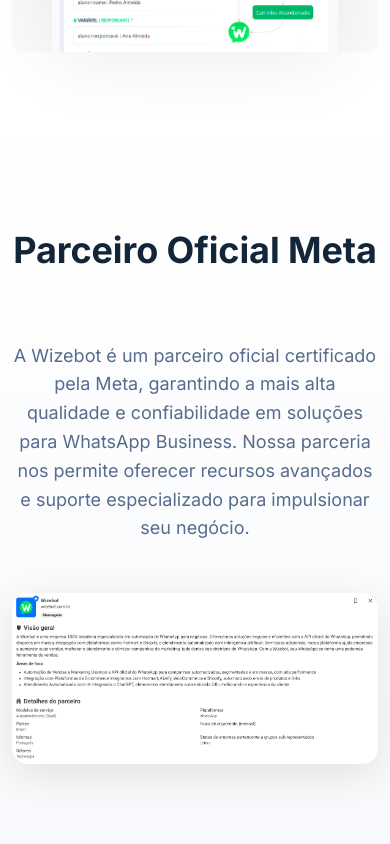
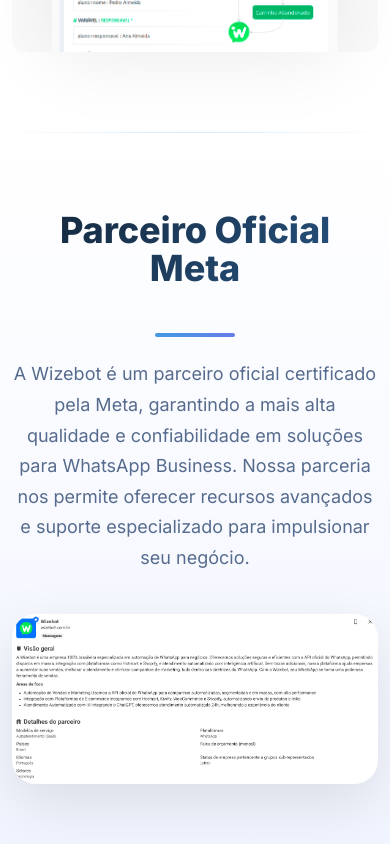
Before and after one commit to jonasouzads/wizebot-site, a Next.js app: page / in a window 390 px wide. Shown: the part 3140-3984 px from the top of the page. Built offline with nearby package versions, Linux system fonts and the light colour scheme.

Commit message:
Novas atualizacoes

```diff
--- a/src/assets/css/main.css
+++ b/src/assets/css/main.css
@@ -1182,7 +1182,7 @@
   padding: 8px 25px;
   background-color: #fff;
   color: #333;
-  border-radius: 30px;
+  border-radius: 5px;
   font-weight: 500;
   transition: all 0.3s ease;
   text-decoration: none;
@@ -1192,11 +1192,6 @@
   text-align: center;
 }
 
-.wizebot-login-btn:hover {
-  background-color: #f0f0f0;
-  transform: translateY(-2px);
-  box-shadow: 0 2px 8px rgba(0, 0, 0, 0.1);
-}
 
 @media (max-width: 768px) {
   .form-feedback {
--- a/src/assets/css/meta-partnership.css
+++ b/src/assets/css/meta-partnership.css
@@ -1,40 +1,91 @@
 /* Meta Partnership Section */
 .wizebot-meta-partnership-section {
-  padding: 100px 0;
-  background: linear-gradient(180deg, #ffffff 0%, #f8f9fc 100%);
+  padding: 120px 0;
+  background: linear-gradient(180deg, #ffffff 0%, #f0f4ff 100%);
+  position: relative;
+  overflow: hidden;
+}
+
+.wizebot-meta-partnership-section::before {
+  content: '';
+  position: absolute;
+  top: 0;
+  left: 0;
+  right: 0;
+  height: 1px;
+  background: linear-gradient(90deg, transparent 0%, rgba(66, 153, 225, 0.2) 50%, transparent 100%);
+}
+
+.wizebot-meta-partnership-content {
+  position: relative;
+  z-index: 1;
 }
 
 .wizebot-meta-partnership-content .wizebot-section-title {
   font-size: 48px;
-  font-weight: 700;
-  color: #132538;
+  font-weight: 800;
+  background: linear-gradient(135deg, #132538 0%, #2b5c8f 100%);
+  -webkit-background-clip: text;
+  -webkit-text-fill-color: transparent;
   margin-bottom: 32px;
+  position: relative;
+  display: inline-block;
+}
+
+.wizebot-meta-partnership-content .wizebot-section-title::after {
+  content: '';
+  position: absolute;
+  bottom: -10px;
+  left: 50%;
+  transform: translateX(-50%);
+  width: 80px;
+  height: 4px;
+  background: linear-gradient(90deg, #4299e1 0%, #667eea 100%);
+  border-radius: 2px;
 }
 
 .wizebot-meta-partnership-content .wizebot-section-text {
   font-size: 20px;
-  line-height: 1.6;
+  line-height: 1.7;
   color: #566b8d;
-  margin-bottom: 50px;
-  max-width: 900px;
+  margin-bottom: 60px;
+  max-width: 800px;
   margin-left: auto;
   margin-right: auto;
+  font-weight: 400;
 }
 
 .wizebot-meta-partnership-content .wizebot-meta-partnership-image {
-  border-radius: 16px;
+  border-radius: 24px;
   overflow: hidden;
-  box-shadow: 0 10px 40px rgba(0, 0, 0, 0.1);
+  box-shadow: 0 20px 60px rgba(0, 0, 0, 0.1);
   margin-bottom: 40px;
   display: inline-block;
-  transition: transform 0.3s ease, box-shadow 0.3s ease;
+  transition: all 0.4s cubic-bezier(0.165, 0.84, 0.44, 1);
   max-width: 1000px;
   width: 100%;
+  position: relative;
+}
+
+.wizebot-meta-partnership-content .wizebot-meta-partnership-image::before {
+  content: '';
+  position: absolute;
+  top: 0;
+  left: 0;
+  right: 0;
+  bottom: 0;
+  background: linear-gradient(135deg, rgba(66, 153, 225, 0.1) 0%, rgba(102, 126, 234, 0.1) 100%);
+  opacity: 0;
+  transition: opacity 0.4s ease;
 }
 
 .wizebot-meta-partnership-content .wizebot-meta-partnership-image:hover {
-  transform: translateY(-5px);
-  box-shadow: 0 15px 50px rgba(0, 0, 0, 0.15);
+  transform: translateY(-8px) scale(1.02);
+  box-shadow: 0 30px 70px rgba(66, 153, 225, 0.2);
+}
+
+.wizebot-meta-partnership-content .wizebot-meta-partnership-image:hover::before {
+  opacity: 1;
 }
 
 .wizebot-meta-partnership-content .wizebot-meta-partnership-image img {
@@ -44,11 +95,16 @@
 }
 
 @media (max-width: 991px) {
+  .wizebot-meta-partnership-section {
+    padding: 80px 0;
+  }
+
   .wizebot-meta-partnership-content .wizebot-section-title {
     font-size: 36px;
   }
 
   .wizebot-meta-partnership-content .wizebot-section-text {
     font-size: 18px;
+    margin-bottom: 40px;
   }
 }
--- a/src/components/Section/Home/Content/ContentOne.jsx
+++ b/src/components/Section/Home/Content/ContentOne.jsx
@@ -26,7 +26,7 @@
   }, []);
 
   return (
-    <div className="section wizebot-section-padding2 overflow-hidden">
+    <div className="section wizebot-section-padding2 overflow-hidden" style={{ background: '#ffffff' }}>
       <div id="wizebot-counter"></div>
       <div className="container position-relative">
         <div className="row align-items-center justify-content-center">
--- a/src/components/Section/Home/Feature/Feature.jsx
+++ b/src/components/Section/Home/Feature/Feature.jsx
@@ -2,7 +2,7 @@
 
 const FeatureSection = () => {
   return (
-    <div className="section wizebot-section-padding3">
+    <div className="section wizebot-section-padding3" style={{ background: '#ffffff' }}>
       <div className="container">
         <div className="wizebot-section-title center">
           <h2>Por Que a Wizebot É Sua Melhor Escolha</h2>
--- a/src/components/Section/Home/MetaPartnership/MetaPartnership.jsx
+++ b/src/components/Section/Home/MetaPartnership/MetaPartnership.jsx
@@ -9,20 +9,42 @@
     <div className="wizebot-meta-partnership-section">
       <div className="container">
         <motion.div
-          initial={{ opacity: 0, y: 20 }}
+          initial={{ opacity: 0, y: 30 }}
           whileInView={{ opacity: 1, y: 0 }}
           viewport={{ once: true }}
-          transition={{ duration: 0.7 }}
+          transition={{ duration: 0.8, ease: "easeOut" }}
           className="row justify-content-center text-center"
         >
           <div className="col-xl-10">
             <div className="wizebot-meta-partnership-content">
+              <motion.div
+                initial={{ opacity: 0, scale: 0.95 }}
+                whileInView={{ opacity: 1, scale: 1 }}
+                viewport={{ once: true }}
+                transition={{ duration: 0.6, delay: 0.2 }}
+              >
                 <h2 className="wizebot-section-title">Parceiro Oficial Meta</h2>
+              </motion.div>
+
+              <motion.div
+                initial={{ opacity: 0, y: 20 }}
+                whileInView={{ opacity: 1, y: 0 }}
+                viewport={{ once: true }}
+                transition={{ duration: 0.6, delay: 0.4 }}
+              >
                 <p className="wizebot-section-text">
                   A Wizebot é um parceiro oficial certificado pela Meta, garantindo a mais alta qualidade
                   e confiabilidade em soluções para WhatsApp Business. Nossa parceria nos permite
                   oferecer recursos avançados e suporte especializado para impulsionar seu negócio.
                 </p>
+              </motion.div>
+
+              <motion.div
+                initial={{ opacity: 0, y: 30 }}
+                whileInView={{ opacity: 1, y: 0 }}
+                viewport={{ once: true }}
+                transition={{ duration: 0.8, delay: 0.6 }}
+              >
                 <Link
                   href="https://www.facebook.com/business/partner-directory/search?solution_type=campaign_management&id=7294219637349954&section=overview"
                   target="_blank"
@@ -37,6 +59,7 @@
                     priority
                   />
                 </Link>
+              </motion.div>
             </div>
           </div>
         </motion.div>
--- a/src/components/Section/Home/Pricing/Pricing.jsx
+++ b/src/components/Section/Home/Pricing/Pricing.jsx
@@ -20,7 +20,7 @@
   );
 
   return (
-    <div className="section wizebot-section-padding3">
+    <div className="section wizebot-section-padding3" style={{ background: '#ffffff' }}>
       <div className="container">
         <div className="wizebot-section-title center">
           <h2>Escolha o Plano Ideal Para Seu Negócio</h2>
--- a/src/components/Section/Home/Testimonial/Testimonial.jsx
+++ b/src/components/Section/Home/Testimonial/Testimonial.jsx
@@ -64,7 +64,7 @@
 
 const TestimonialSection = () => {
   return (
-    <div className="section wizebot-section-padding2" style={{ background: '#f8f9fa' }}>
+    <div className="section wizebot-section-padding2" style={{ background: '#ffffff' }}>
       <div className="container">
         <div className="wizebot-section-title center mb-5">
           <h2>O que nossos clientes dizem</h2>
```
Lines whose indentation alone changed are shown as unchanged.
